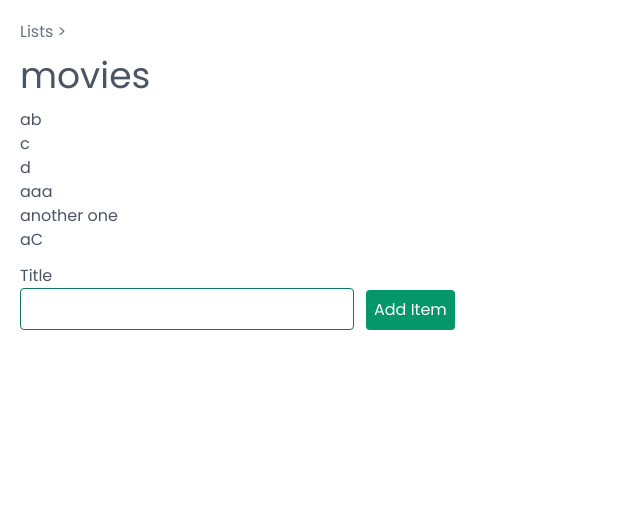
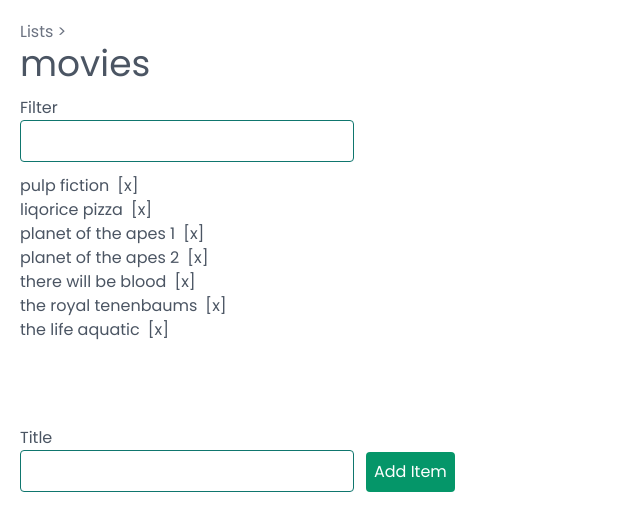
Before and after one commit to yrabi88/g51, a Next.js app: page /lista/0e986c30-7f89-4349-85e8-43ce3b625898 in a window 1280 px wide. Shown: the top 530 px of the page, without its empty margins (0-640 px from the left). Built offline with nearby package versions, Linux system fonts and the light colour scheme; a web font is replaced by a local one.

Commit message:
allow to remove list items

```diff
--- a/app/lista/[listId]/ListPage.tsx
+++ b/app/lista/[listId]/ListPage.tsx
@@ -2,14 +2,16 @@
 
 import Col from '@/app/components/layout/Col'
 import { UUID } from 'crypto'
-import { List } from '../types'
-import { addListItem } from '../serverActions'
+import { List, ListItem } from '../types'
+import { addListItem, removeListItem } from '../serverActions'
 import TextInput from '@/app/components/basic/textInput/TextInput'
 import Button from '@/app/components/basic/button/Button'
 import Row from '@/app/components/layout/Row'
 import Link from 'next/link'
 import { PropsWithChildren, useEffect, useState } from 'react'
 import { getListSafe } from './listUtils'
+
+// todo: code style
 
 interface Props {
     listId: UUID
@@ -21,21 +23,36 @@ const Contr = (props: PropsWithChildren) => (
     </Col>
 )
 
+type RemoveItemHandler = (itemId: UUID, listId: UUID) => Promise<unknown>
+
+function renderItems(list: List, items: ListItem[], onRemoveItem: RemoveItemHandler) {
+    return items.map(item => {
+        return (
+            <Row key={item.id} className='gap-2'>
+                <div>{item.title}</div>
+                <div className='cursor-pointer' onClick={() => onRemoveItem(item.id, list.id)}>[x]</div>
+            </Row>
+        )
+    })
+}
+
 export default function ListPage({listId}: Props)  {
 
-    const [beforeFetch, setBeforeFetch] = useState(true)
-    const [loading, setLoading] = useState(false)
-    const [list,setList] = useState<List>()
+    const [textFilter, setTextFilter] = useState('')
+    const [loading, setLoading] = useState(true)
+    const [fetching, setFetching] = useState(false)
+    const [list, setList] = useState<List>()
+    const [stale, setStale] = useState(true)
 
     useEffect(() => {
-        setBeforeFetch(false)
-        setLoading(true)
+        if (!stale) return;
+        setFetching(true)
         getListSafe(listId).then(_list => {
             if (_list) setList(_list)
-        }).finally(() => setLoading(false))
-    }, [ listId ])
+        }).finally(() => (setFetching(false), setStale(false), setLoading(false)))
+    }, [ listId, stale ])
 
-    if (loading || beforeFetch) {
+    if (loading) {
         return (
             <Contr>
                 <div className='text-xl'>Loading list data ...</div>
@@ -51,22 +68,36 @@ export default function ListPage({listId}: Props)  {
         )
     }
 
+    const filteredItems = list.items.filter(item => item.title.includes(textFilter))
+
+    const handleRemoveItem = async (itemId: UUID, listId: UUID) => {
+        await removeListItem(itemId, listId)
+        setStale(true)
+    }
+
 
     return (
         <Col className='p-5 bg-white h-screen text-gray-600 gap-3'>
-            <Row className='text-md text-gray-500 gap-1'>
-                <Link href="/lista">Lists</Link>
-                <span>&gt;</span>
+            <Col>
+                <Row className='text-md text-gray-500 gap-1'>
+                    <Link href="/lista">Lists</Link>
+                    <span>&gt;</span>
+                </Row>
+                <div className='text-4xl'>{list.name}</div>
+            </Col>
+            <Row>
+                <TextInput label="Filter" value={textFilter} onChange={e => setTextFilter(e.target.value)} />
             </Row>
-            <div className='text-4xl'>{list.name}</div>
-            <Col>
-                {list.items.map(item => {
-                    return (
-                        <div key={item.id} className=''>{item.title}</div>
-                    )
-                })}
+            <Col className='min-h-60'>
+                {fetching
+                    ? <span className='text-lg'>Refetching items..</span>
+                    : renderItems(list, filteredItems, handleRemoveItem)
+                }
             </Col>
-            <form action={addListItem}>
+            <form action={async formData => {
+                await addListItem(formData)
+                setStale(true)
+                }}>
                 <Row className='gap-3 items-end'>
                     <TextInput className='hidden' name="listId" value={listId} readOnly />
                     <TextInput label="Title" name="itemTitle" />
--- a/app/lista/fakeDb.json
+++ b/app/lista/fakeDb.json
@@ -5,28 +5,32 @@
       "name": "movies",
       "items": [
         {
-          "id": "5614c0f0-1e7b-4699-854a-12dc0895a33e",
-          "title": "ab"
+          "id": "61560c49-08da-4952-b44e-4880bba4e023",
+          "title": "pulp fiction"
         },
         {
-          "id": "69f4fab3-4ec9-420c-952a-566aae281a91",
-          "title": "c"
+          "id": "e6869ffc-2ddb-4020-8507-7b77d55bae9e",
+          "title": "liqorice pizza"
         },
         {
-          "id": "9acd6f16-897e-48da-a2a3-2a38afe475b9",
-          "title": "d"
+          "id": "f47dcef4-6596-471d-8817-2c7616132352",
+          "title": "planet of the apes 1"
         },
         {
-          "id": "1e19d144-0e37-44cd-8a87-658d67477c6b",
-          "title": "aaa"
+          "id": "83930439-e8fb-4b0b-9801-166fabd9bfc7",
+          "title": "planet of the apes 2"
         },
         {
-          "id": "98fba46d-4ba8-47b6-8feb-bb98d680b1b2",
-          "title": "another one"
+          "id": "1cfdfa77-2fe0-49fb-ba36-d954d30ba369",
+          "title": "there will be blood"
         },
         {
-          "id": "6a1a9aae-37b0-4a04-be6b-98f14633f6df",
-          "title": "aC"
+          "id": "72fcb7d7-ed8f-4b36-bd05-ac25c741a331",
+          "title": "the royal tenenbaums"
+        },
+        {
+          "id": "173a410e-69fc-4e64-aff3-384748658129",
+          "title": "the life aquatic"
         }
       ]
     },
@@ -41,6 +45,14 @@
         {
           "id": "01b7ed49-0b2e-4abe-9772-1cb1ec8dd280",
           "title": "in the pines"
+        },
+        {
+          "id": "c12b68ec-7719-43fb-a89a-c18b04ca43b4",
+          "title": "cristobal"
+        },
+        {
+          "id": "de0ce6e0-0c49-4300-a66c-ac6cd7a3554a",
+          "title": "daniel"
         }
       ]
     }
--- a/app/lista/lib/listaDb.ts
+++ b/app/lista/lib/listaDb.ts
@@ -3,6 +3,7 @@ import { List, ListItem } from '../types'
 import fs from 'fs'
 import path from 'node:path'
 
+// todo: code style
 // todo: connect to firebase
 
 const dbfilepath = path.resolve('./app/lista/fakeDb.json')
@@ -70,6 +71,18 @@ async function removeList(listId: UUID) {
     console.log('removed list', listId)
 }
 
+async function removeListItem(itemId: UUID, listId: UUID) {
+    console.log('about to remove list item', listId)
+    await new Promise(resolve => setTimeout(resolve, 100))
+    let lists = getListsFromLs()
+    lists = lists.map(list => list.id !== listId ? list : {
+        ...list,
+        items: list.items.filter(item => item.id !== itemId),
+    })
+    updateListsInLs(lists)
+    console.log('removed list', listId)
+}
+
 async function getList(listId: UUID): Promise<List> {
     console.log('about to remove list', listId)
     await new Promise(resolve => setTimeout(resolve, 200))
@@ -87,6 +100,7 @@ const db = {
     addList,
     addListItem,
     removeList,
+    removeListItem,
     getList,
 }
 
--- a/app/lista/serverActions.ts
+++ b/app/lista/serverActions.ts
@@ -22,8 +22,13 @@ export async function addListItem(formData: FormData): Promise<ListItem | undefi
     }
 
     const newItem = db.addListItem(listId, itemTitle)
-    revalidatePath('/lista' + listId)
+    // revalidatePath('/lista' + listId)
     return newItem
+}
+
+export async function removeListItem(itemId: UUID, listId: UUID) {
+    await db.removeListItem(itemId, listId)
+    // revalidatePath('/lista' + listId)
 }
 
 export async function removeList(listId: UUID) {
```
